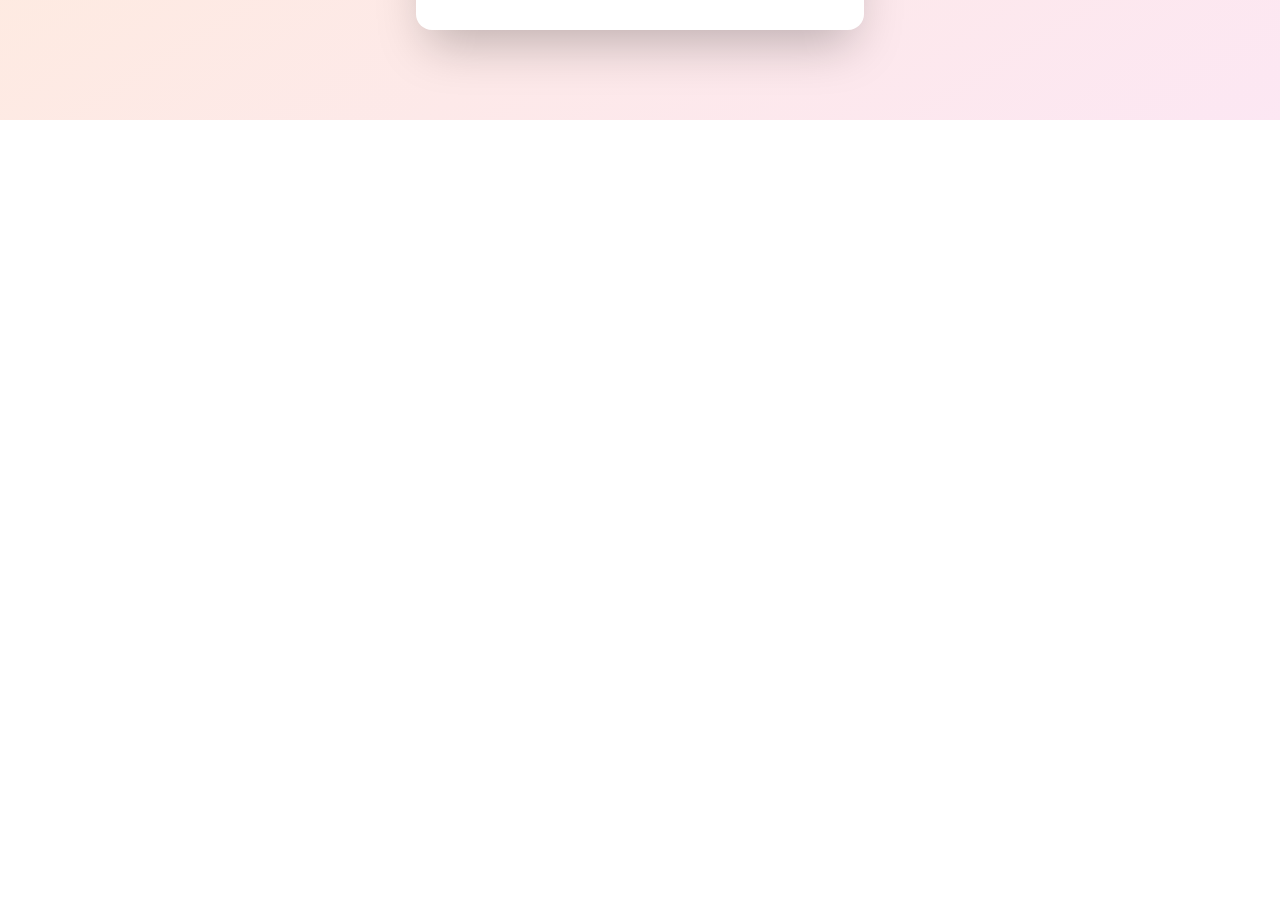
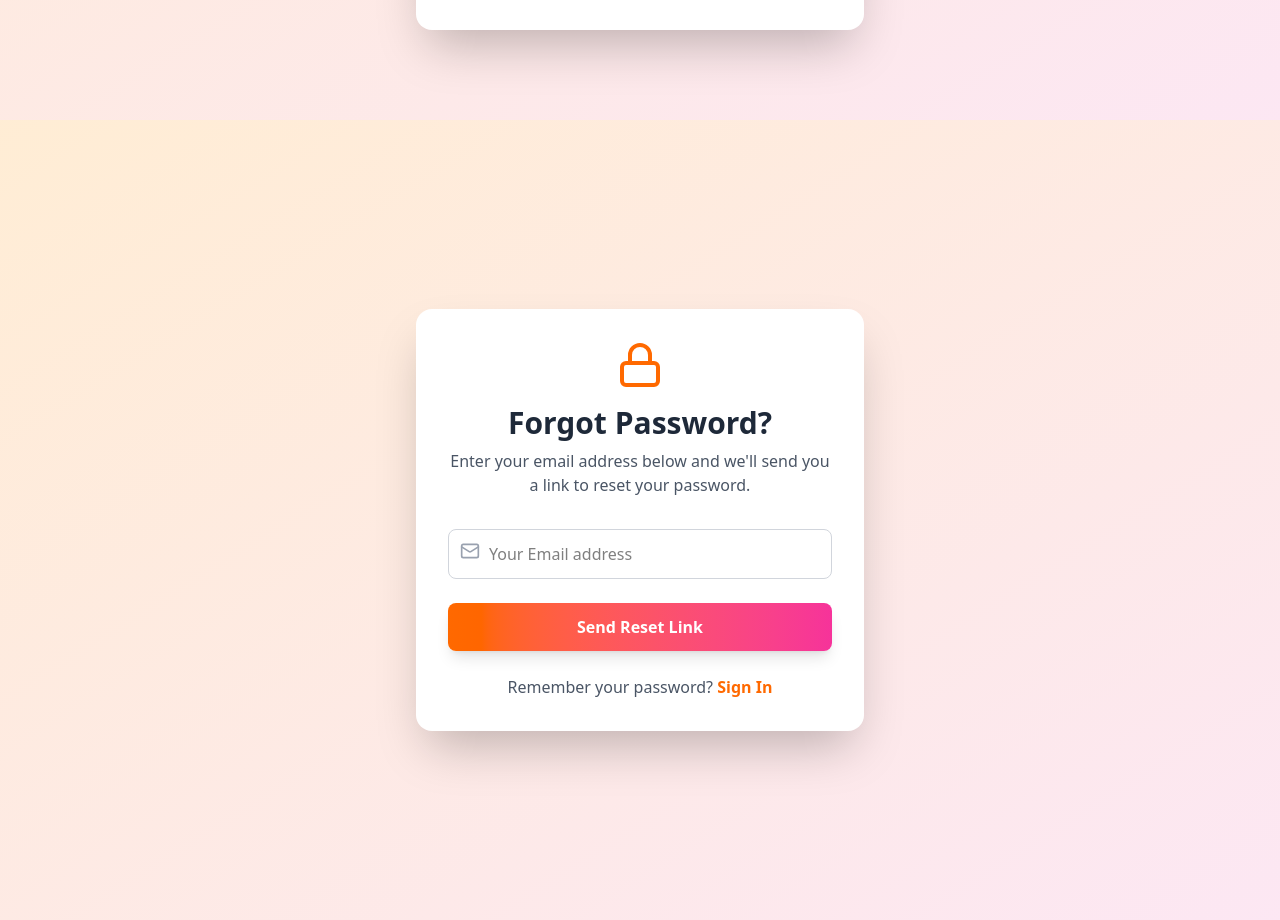
Before and after one commit to pratikshakandel100/Rahul_Group, a React (Vite) app in the folder Frontend/: page / in a window 1280 px wide. Shown: the part 3880-4800 px from the top of the page. Before the commit the page ends 4000 px from the top, so only its background shows below. Built offline with nearby package versions, Linux system fonts and the light colour scheme.

Commit message:
user login user register admin login developer login developer register, forget password

```diff
--- a/Frontend/src/App.jsx
+++ b/Frontend/src/App.jsx
@@ -7,6 +7,7 @@
 import AdminLoginPage from './pages/loginAdmin'
 import DeveloperLoginPage from './pages/loginDeveloper'
 import DeveloperRegisterPage from './pages/registerDevoper'
+import ForgotPasswordPage from './pages/forgetpasswordpage'
 
 function App() {
   const [count, setCount] = useState(0)
@@ -18,6 +19,7 @@
     <AdminLoginPage/>
     <DeveloperLoginPage/>
     <DeveloperRegisterPage/>
+    <ForgotPasswordPage/>
 
     </>
   )
--- /dev/null
+++ b/Frontend/src/pages/forgetpasswordpage.jsx
@@ -0,0 +1,70 @@
+import React, { useState } from 'react';
+import { Mail, Lock } from 'lucide-react'; // Using Mail and Lock for visual context
+
+const ForgotPasswordPage = () => {
+  const [email, setEmail] = useState('');
+
+  const handleEmailChange = (e) => {
+    setEmail(e.target.value);
+  };
+
+  const handleSubmit = (e) => {
+    e.preventDefault();
+    // Handle forgot password logic here
+    // In a real application, you would send a reset password link to the provided email
+    console.log('Forgot password request for:', email);
+    alert(`Password reset link sent to ${email} (This is a demo). Please check your inbox.`);
+    // Optionally, clear the email field or redirect
+    setEmail('');
+  };
+
+  return (
+    <div className="min-h-screen bg-gradient-to-br from-orange-100 to-pink-100 flex items-center justify-center p-4">
+      <div className="bg-white rounded-2xl shadow-2xl p-8 w-full max-w-md">
+        <div className="text-center mb-8">
+          <div className="flex justify-center mb-4">
+            {/* Icon for Forgot Password */}
+            <Lock className="h-12 w-12 text-orange-500" />
+          </div>
+          <h1 className="text-3xl font-bold text-gray-800 mb-2">Forgot Password?</h1>
+          <p className="text-gray-600">
+            Enter your email address below and we'll send you a link to reset your password.
+          </p>
+        </div>
+
+        <form onSubmit={handleSubmit} className="space-y-6">
+          <div className="relative">
+            <Mail className="absolute left-3 top-3 h-5 w-5 text-gray-400" />
+            <input
+              type="email"
+              name="email"
+              placeholder="Your Email address"
+              value={email}
+              onChange={handleEmailChange}
+              className="w-full pl-10 pr-4 py-3 border border-gray-300 rounded-lg focus:ring-2 focus:ring-orange-500 focus:border-transparent outline-none transition-all"
+              required
+            />
+          </div>
+
+          <button
+            type="submit"
+            className="w-full bg-gradient-to-r from-orange-500 to-pink-500 text-white py-3 rounded-lg font-semibold hover:from-orange-600 hover:to-pink-600 transform hover:scale-105 transition-all duration-200 shadow-lg"
+          >
+            Send Reset Link
+          </button>
+        </form>
+
+        <div className="mt-6 text-center">
+          <p className="text-gray-600">
+            Remember your password?{' '}
+            <a href="#" className="text-orange-500 hover:text-orange-600 font-semibold">
+              Sign In
+            </a>
+          </p>
+        </div>
+      </div>
+    </div>
+  );
+};
+
+export default ForgotPasswordPage;
```
